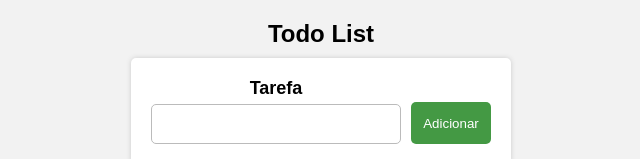
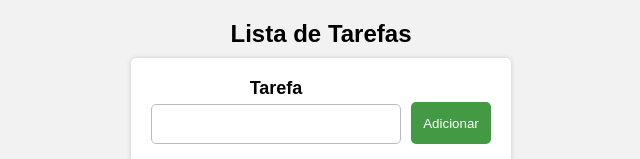
Before and after one commit to vitoinacio/TodoList, a React app: page / in a window 1280 px wide. Shown: the top 159 px of the page, without its empty margins (319-959 px from the left). Built offline with nearby package versions, Linux system fonts and the light colour scheme; no server answers; the HTML template or start-up script is replaced by a standard one.

Commit message:
Update App.jsx
update titulo

```diff
--- a/src/App.jsx
+++ b/src/App.jsx
@@ -33,7 +33,7 @@ function App() {
   return (
     <>
       <Container>
-        <Title>Todo List</Title>
+        <Title>Lista de Tarefas</Title>
         <Form onEdit={onEdit} setOnEdit={setOnEdit} getTasks={getTasks}/>
         <Grid tasks={tasks} setTasks={setTasks} setOnEdit={setOnEdit}/>
       </Container>
```
